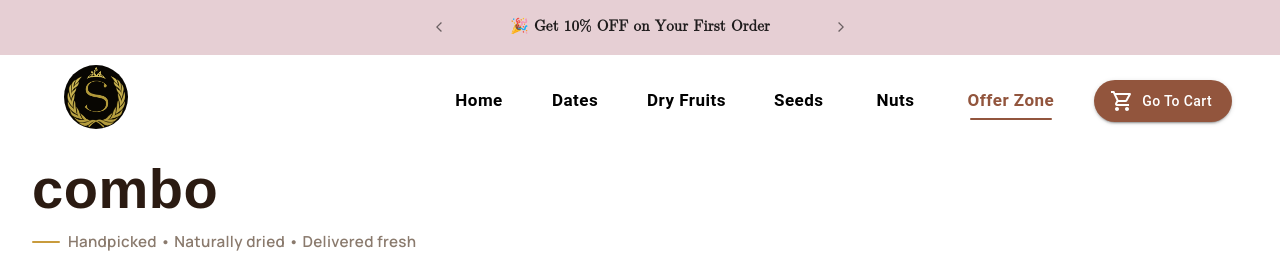
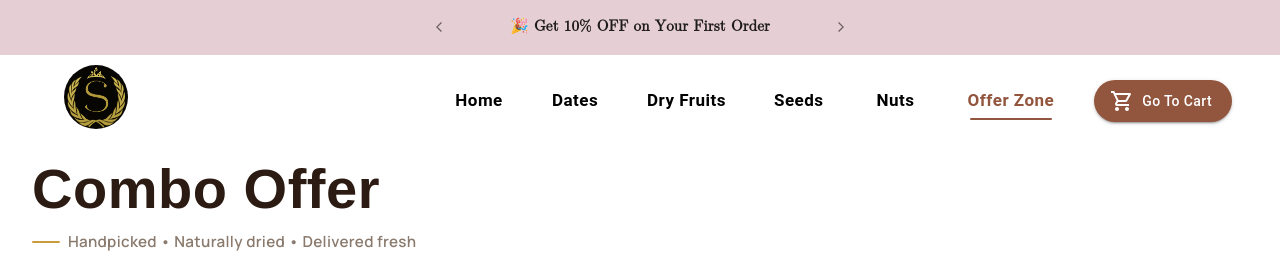
Before and after one commit to themanojking/smartdryfruits, a React (Create React App) app: page /combo in a window 1280 px wide. Shown: the top 275 px of the page. Built offline with nearby package versions, Linux system fonts and the light colour scheme.

Commit message:
only change small letter into Capital letter in the combo page

```diff
--- a/src/Pages/Product Pages/ComboProduct.js
+++ b/src/Pages/Product Pages/ComboProduct.js
@@ -382,7 +382,7 @@ const ComboProduct = () => {
     }, []);
 
     useEffect(() => {
-        document.title = "combo";
+        document.title = "Combo Offer";
     }, []);
 
     return (
@@ -394,7 +394,7 @@ const ComboProduct = () => {
             <Navbar color="#000" />
             <Box sx={{ bgcolor: "#fff", pt: [1, 2] }}>
                 <Box sx={{ display: 'flex', flexDirection: 'column', alignItems: 'flex-start', px: [2, 5, 4] }}>
-                    <Title color={INK}>combo</Title>
+                    <Title color={INK}>Combo Offer</Title>
                     <Stack direction="row" alignItems="center" spacing={1} sx={{ mt: 0.5, mb: [1, 2] }}>
                         <Box sx={{ width: 28, height: 2, bgcolor: GOLD, borderRadius: 2 }} />
                         <Typography sx={{
```
